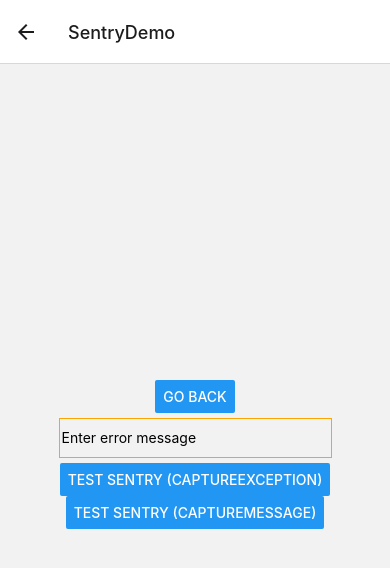
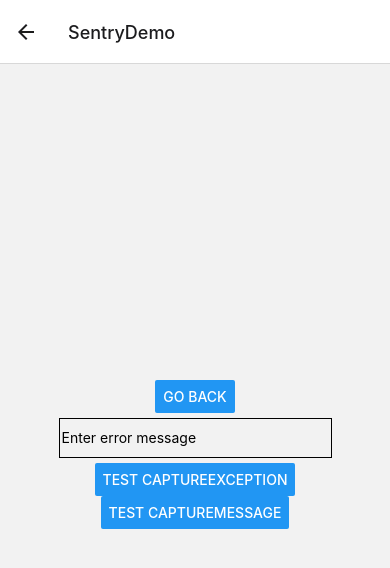
Before and after one commit to timmyjose/env-resolution-expo, a React Native app: screen /SentryDemo in a window 390 px wide. Shown: the top 568 px of the page. Built offline with nearby package versions, Linux system fonts and the light colour scheme.

Commit message:
fix: fixed error in sentry captures; changed border colour for text input

```diff
--- a/src/components/SentryDemo.tsx
+++ b/src/components/SentryDemo.tsx
@@ -19,8 +19,8 @@
         value={errMsg}
         onChangeText={text => setErrMsg(text)}
       />
-      <Button title='Test Sentry (captureException)' onPress={() => Sentry.captureException(new Error({errMsg}))} />
-      <Button title='Test Sentry (captureMessage)' onPress={() => Sentry.captureMessage({errMsg})} />
+      <Button title='Test captureException' onPress={() => Sentry.captureException(new Error(errMsg))} />
+      <Button title='Test captureMessage' onPress={() => Sentry.captureMessage(errMsg)} />
     </View>
   )
 }
@@ -34,7 +34,7 @@
   input: {
     margin: 5,
     paddingLeft: 2,
-    borderColor: 'orange',
+    borderColor: 'black',
     borderWidth: 1,
     height: 40,
     width: '70%'
```
